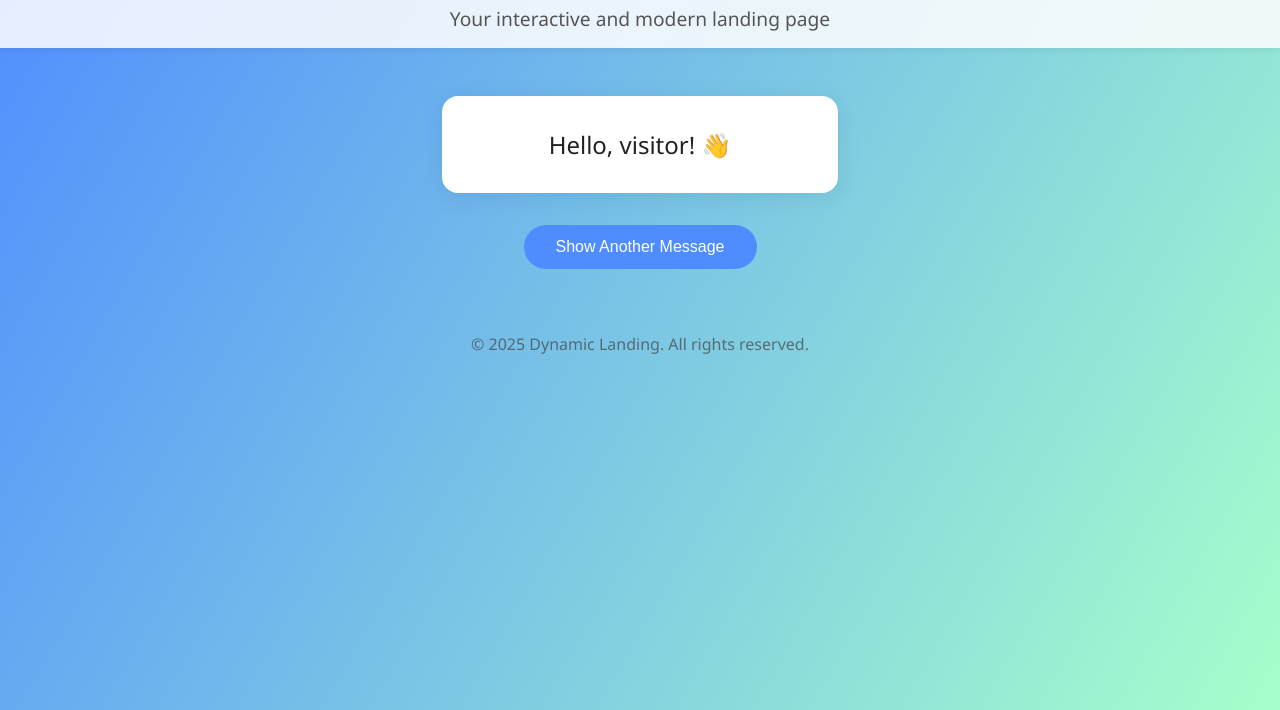
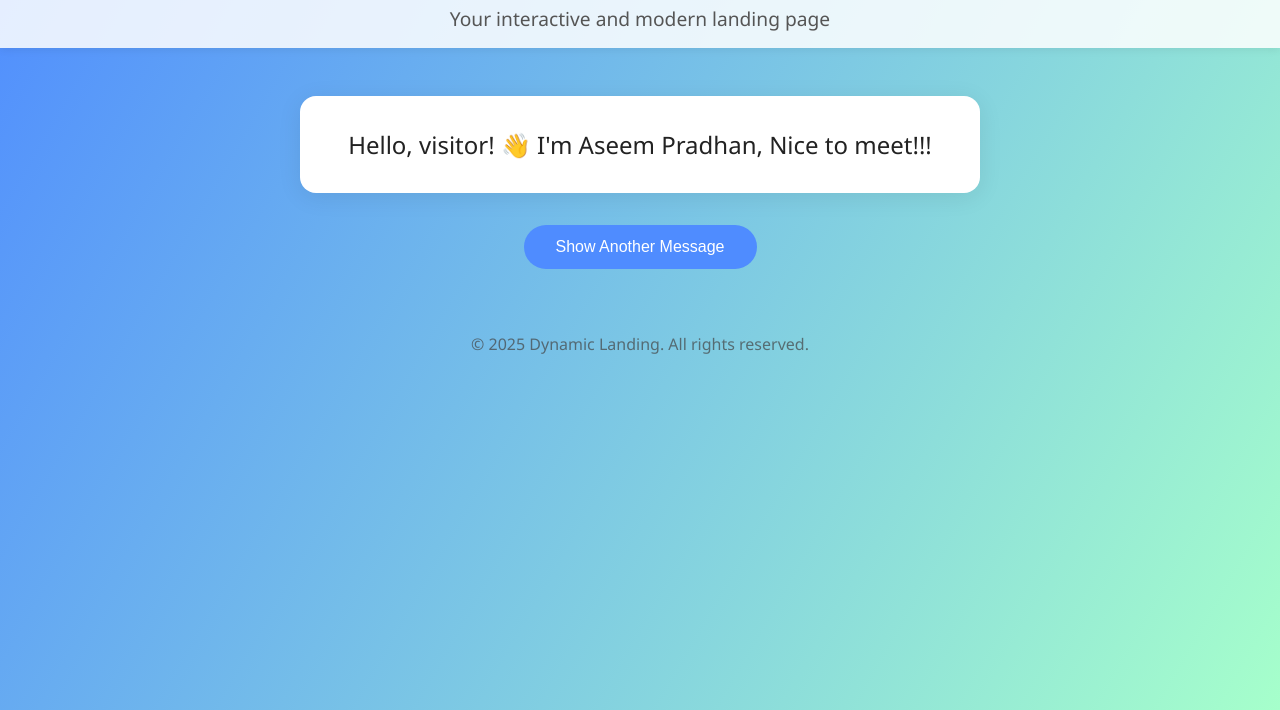
Before and after one commit to ethicalByte1443/Learning-git-sh, a plain HTML site: page index.html in a window 1280 px wide. Shown: the part 90-800 px from the top of the page. Drawn offline with Linux system fonts and the light colour scheme.

Commit message:
My second commit

```diff
--- a/index.html
+++ b/index.html
@@ -74,7 +74,7 @@
     </header>
     <main>
         <div class="dynamic-message" id="dynamicMessage">
-            Hello, visitor! 👋
+            Hello, visitor! 👋 I'm Aseem Pradhan, Nice to meet!!!
         </div>
         <button id="changeMessageBtn">Show Another Message</button>
     </main>
```
